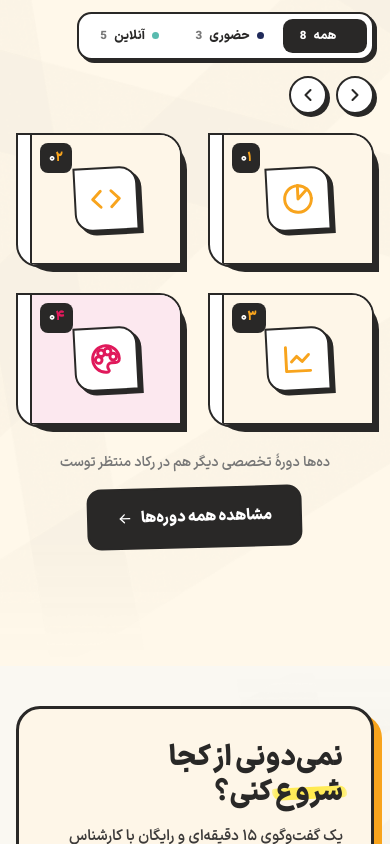
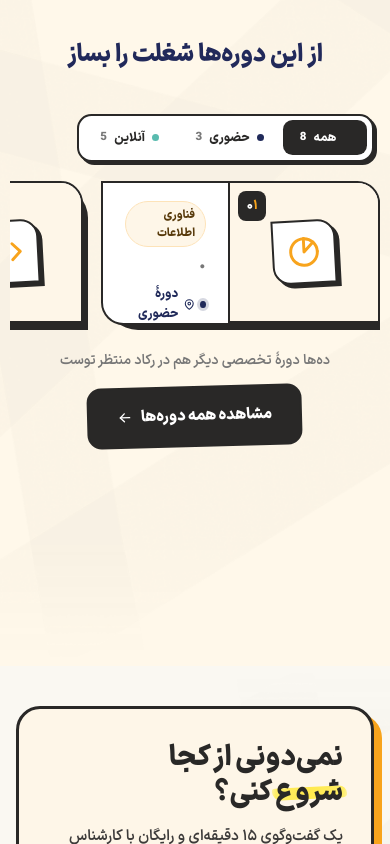
Before and after one commit to MohammadMehdiSadeghi/rokad-college, a React (Vite) app: page / in a window 390 px wide. Shown: the part 6240-7084 px from the top of the page. Built offline with nearby package versions, Linux system fonts and the light colour scheme; the HTML template or start-up script is replaced by a standard one; a web font is replaced by a local one.

Commit message:
courses: tag spacing under title, mobile vertical cards with peek

```diff
--- a/src/index.css
+++ b/src/index.css
@@ -2571,12 +2571,25 @@ a:focus-visible, button:focus-visible {
   .cta-footer .btn-all { padding: .6rem 1.2rem; font-size: 13.5px; }
 }
 
-/* موبایل/تبلت کوچک: کارت عمودی (کاور بالا) — مثل cp-grid */
+/* موبایل: کارت‌های عمودی + هر کارت یک اسلاید + پیش‌نمایش (peek) نسل بعد */
 @media (max-width: 700px) {
-  .v2-list { grid-template-columns: 1fr; }
-  .v2-stack { max-width: 480px; margin-inline: auto; width: 100%; }
-  .v2-item { grid-template-columns: 1fr; grid-template-rows: 130px auto; }
+  .v2-page {
+    flex: 0 0 78%;
+    display: block;
+  }
+  .v2-track { gap: 1.1rem; }
+  .v2-carousel { overflow-x: auto; overflow-y: visible; padding: 6px 6px 10px; margin: -6px -6px -10px; scroll-snap-type: x mandatory; -webkit-overflow-scrolling: touch; scrollbar-width: none; }
+  .v2-carousel::-webkit-scrollbar { display: none; }
+  .v2-page { scroll-snap-align: start; }
+  .v2-controls .v2-nav-arrows { display: none; }
+  .v2-item { grid-template-columns: 1fr; grid-template-rows: 140px auto; }
   .v2-cover { border-left: none; border-bottom: 2px solid var(--ink); }
+  .v2-cover .v2-icon { width: 52px; height: 52px; }
+  .v2-cover .v2-icon svg { width: 26px; height: 26px; }
+  .v2-body { padding: 1rem 1.15rem .8rem; }
+  .v2-body h3 { font-size: 18px; }
+  .v2-body .feat { display: none; }
+  .v2-action .v2-btn { padding: .55rem .95rem; font-size: 12.5px; }
 }
 
 /* ---- Stack (shadow wrapper) ---- */
@@ -2643,7 +2656,7 @@ a:focus-visible, button:focus-visible {
 /* ---- Body (خط‌راهنمای ثابت در هر دو صفحه) ---- */
 .v2-body {
   padding: 1.15rem 1.4rem .9rem;
-  display: flex; flex-direction: column; gap: .6rem;
+  display: flex; flex-direction: column; gap: .9rem;
   flex: 1;
   justify-content: flex-start;
 }
@@ -2658,7 +2671,7 @@ a:focus-visible, button:focus-visible {
   font-weight: 800; font-size: 11.5px;
 }
 .v2-body h3 { margin: 0; font-size: 21px; line-height: 1.4; font-weight: 900; color: var(--ink); }
-.v2-tags { display: flex; gap: .4rem; flex-wrap: wrap; margin-top: .15rem; }
+.v2-tags { display: flex; gap: .4rem; flex-wrap: wrap; margin-top: 0; }
 .v2-tags span {
   background: var(--ink-light); color: var(--ink);
   padding: .25rem .6rem; border-radius: 99px;
--- a/src/pages/Home/sections/Courses/index.jsx
+++ b/src/pages/Home/sections/Courses/index.jsx
@@ -111,6 +111,7 @@ function Chevron({ right = false }) {
 export default function Courses() {
   var [filter, setFilter] = useState("all");
   var [page, setPage] = useState(0);
+  var [isMobile, setIsMobile] = useState(false);
   var displayCourses = courses.slice(0, 8);
   var counts = { all: displayCourses.length };
   displayCourses.forEach(function(_, i) {
@@ -123,11 +124,17 @@ export default function Courses() {
     return filter === "all" || MODE_MAP[i] === filter;
   });
 
-  /* صفحه‌بندی: هر صفحه ۴ کارت (۲×۲) */
-  var perPage = 4;
+  /* دسکتاپ: هر صفحه ۴ کارت (۲×۲) | موبایل: هر کارت یک اسلاید (۱ + peek) */
+  useEffect(function() {
+    var mq = window.matchMedia("(max-width: 700px)");
+    var onChange = function(e) { setIsMobile(e.matches); };
+    setIsMobile(mq.matches);
+    mq.addEventListener("change", onChange);
+    return function() { mq.removeEventListener("change", onChange); };
+  }, []);
+  var perPage = isMobile ? 1 : 4;
   var pageCount = Math.max(1, Math.ceil(filtered.length / perPage));
   var safePage = Math.min(page, pageCount - 1);
-  var visible = filtered.slice(safePage * perPage, safePage * perPage + perPage);
 
   /* ریست صفحه هنگام تغییر فیلتر */
   useEffect(function() { setPage(0); }, [filter]);
@@ -179,7 +186,7 @@ export default function Courses() {
         <div className="v2-carousel">
           <div
             className="v2-track"
-            style={{ transform: "translateX(calc(" + safePage + " * (100% + 2.5rem)))" }}
+            style={isMobile ? {} : { transform: "translateX(calc(" + safePage + " * (100% + 2.5rem)))" }}
           >
             {Array.from({ length: pageCount }, function(_, p) {
               var pageCourses = filtered.slice(p * perPage, p * perPage + perPage);
```
